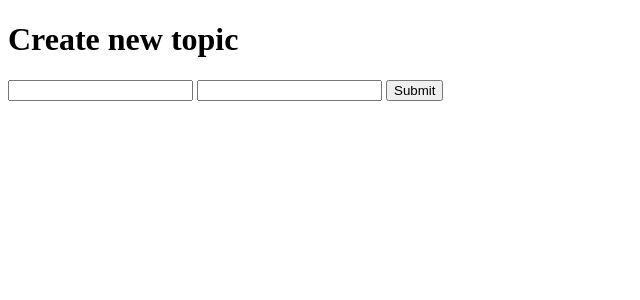
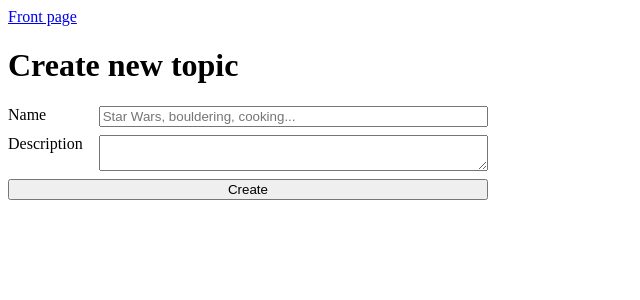
Before and after one commit to Eldemarkki/keskustelusovellus, a Flask app: page /new-topic in a window 1280 px wide. Shown: the top 300 px of the page, without its empty margins (0-640 px from the left). Run offline with Flask 3, Linux system fonts and the light colour scheme; the visitor is signed in with stand-in values (Sample User, id 1).

Commit message:
feat: improve templates

```diff
--- a/templates/new_topic.html
+++ b/templates/new_topic.html
@@ -1,16 +1,40 @@
 <!DOCTYPE html>
 <html lang="en">
+
 <head>
     <meta charset="UTF-8">
     <meta name="viewport" content="width=device-width, initial-scale=1.0">
     <title>New topic</title>
+    <style>
+        form {
+            display: grid;
+            grid-template-rows: repeat(3, auto);
+            grid-template-columns: auto 1fr;
+            max-width: 30rem;
+            gap: 0.5rem 1rem;
+        }
+
+        textarea {
+            resize: vertical;
+        }
+
+        .submit-button {
+            grid-column: 1 / span 2;
+        }
+    </style>
 </head>
+
 <body>
+    <a href="/">Front page</a>
     <h1>Create new topic</h1>
     <form action="/new-topic" method="post">
-        <input type="text" name="name" minlength="1" maxlength="100" pattern="^[a-zA-Z0-9]+(?: [a-zA-Z0-9]+)*$" required />
-        <input type="text" name="description" maxlength="500" />
-        <input type="submit" name="Create" />
+        <label for="name">Name</label>
+        <input id="name" type="text" name="name" minlength="1" maxlength="100"
+            pattern="^[a-zA-Z0-9]+(?: [a-zA-Z0-9]+)*$" required autocomplete="off"
+            placeholder="Star Wars, bouldering, cooking..." />
+        <label for="description">Description</label>
+        <textarea id="description" name="description" maxlength="500"></textarea>
+        <input type="submit" value="Create" class="submit-button" />
     </form>
     {% if errors and errors|length > 0 %}
     <div>
@@ -23,4 +47,5 @@
     </div>
     {% endif %}
 </body>
+
 </html>
--- a/templates/topic.html
+++ b/templates/topic.html
@@ -8,10 +8,13 @@
 </head>
 
 <body>
+    <a href="/">Front page</a>
+    <a href="/topics">Topics</a>
     <h1>{{ topic.name }}</h1>
     {% if topic.description and topic.description|length > 0 %}
     <p>{{ topic.description }}</p>
     {% endif %}
+    <a href="/topics/{{ topic.slug }}/new-thread">Create new thread</a>
     {% if threads|length > 0 %}
     <h2>Threads</h2>
     <ul>
--- a/templates/topics.html
+++ b/templates/topics.html
@@ -6,6 +6,7 @@
     <title>Topics</title>
 </head>
 <body>
+    <a href="/">Front page</a>
     <h1>Topics</h1>
     <a href="/new-topic">Create new topic</a>
     {% if topics|length > 0 %}
```
Also changed, not shown: templates/new_thread.html (+29 -5 lines).
